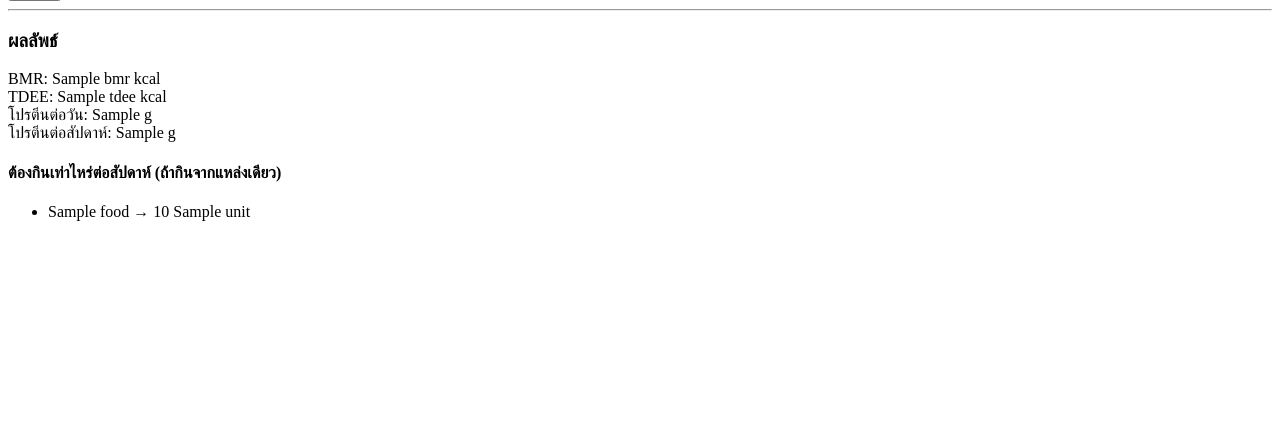
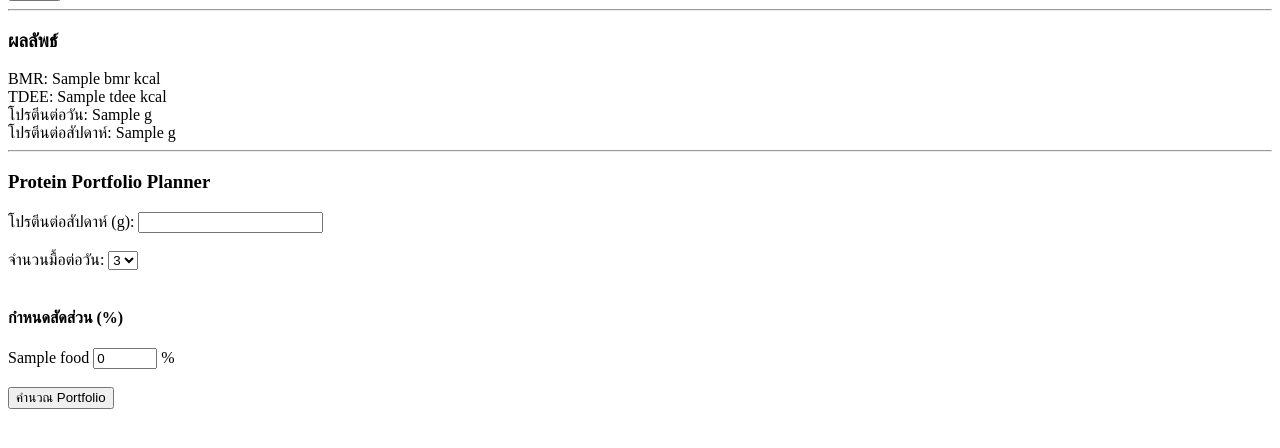
Before and after one commit to tongcnx/protein, a FastAPI app: template templates/index.html in a window 1280 px wide. Shown: the part 316-764 px from the top of the page. Run offline with FastAPI, Linux system fonts and the light colour scheme; the template is opened without the code that fills it: most values are stand-ins (such as "Sample title", 1, 10 or a date in 2020).

Commit message:
add portfolio feature

```diff
--- a/main.py
+++ b/main.py
@@ -3,7 +3,7 @@ from fastapi.responses import HTMLResponse
 from fastapi.templating import Jinja2Templates
 
 from core.calculator import *
-from core.food_engine import calculate_food_requirements
+from core.food_engine import calculate_food_requirements, calculate_portfolio, load_foods
 
 app = FastAPI()
 templates = Jinja2Templates(directory="templates")
@@ -46,3 +46,33 @@ def calculate(
         "weekly_protein": round(weekly_protein, 2),
         "food_analysis": food_analysis
     })
+
+@app.post("/portfolio", response_class=HTMLResponse)
+async def portfolio(
+    request: Request,
+    weekly_protein: float = Form(...),
+    meals_per_day: int = Form(...),
+):
+    form = await request.form()
+
+    foods = load_foods()
+    food_percentages = {}
+    total_percent = 0
+
+    for food in foods:
+        percent = float(form.get(food["name"], 0))
+        food_percentages[food["name"]] = percent
+        total_percent += percent
+
+    if total_percent != 100:
+        return templates.TemplateResponse("index.html", {
+            "request": request,
+            "error": "เปอร์เซ็นต์รวมต้องเท่ากับ 100%"
+        })
+
+    results = calculate_portfolio(weekly_protein, food_percentages, meals_per_day)
+
+    return templates.TemplateResponse("index.html", {
+        "request": request,
+        "portfolio_results": results
+    })
--- a/templates/index.html
+++ b/templates/index.html
@@ -43,12 +43,30 @@
     โปรตีนต่อวัน: {{ daily_protein }} g<br>
     โปรตีนต่อสัปดาห์: {{ weekly_protein }} g<br>
 
-    <h4>ต้องกินเท่าไหร่ต่อสัปดาห์ (ถ้ากินจากแหล่งเดียว)</h4>
-    <ul>
+    <hr>
+    <h3>Protein Portfolio Planner</h3>
+
+    <form action="/portfolio" method="post">
+        โปรตีนต่อสัปดาห์ (g):
+        <input type="number" step="0.1" name="weekly_protein" required><br><br>
+
+        จำนวนมื้อต่อวัน:
+        <select name="meals_per_day">
+            <option value="3">3</option>
+            <option value="4">4</option>
+            <option value="5">5</option>
+        </select><br><br>
+
+        <h4>กำหนดสัดส่วน (%)</h4>
+
         {% for food in food_analysis %}
-        <li>{{ food.name }} → {{ food.amount }} {{ food.unit }}</li>
+            {{ food.name }}
+            <input type="number" name="{{ food.name }}" min="0" max="100" value="0"> %<br><br>
         {% endfor %}
-    </ul>
+
+        <button type="submit">คำนวณ Portfolio</button>
+    </form>
+
     {% endif %}
 </body>
 </html>
```
Also changed, not shown: core/food_engine.py (+28 -0 lines).
